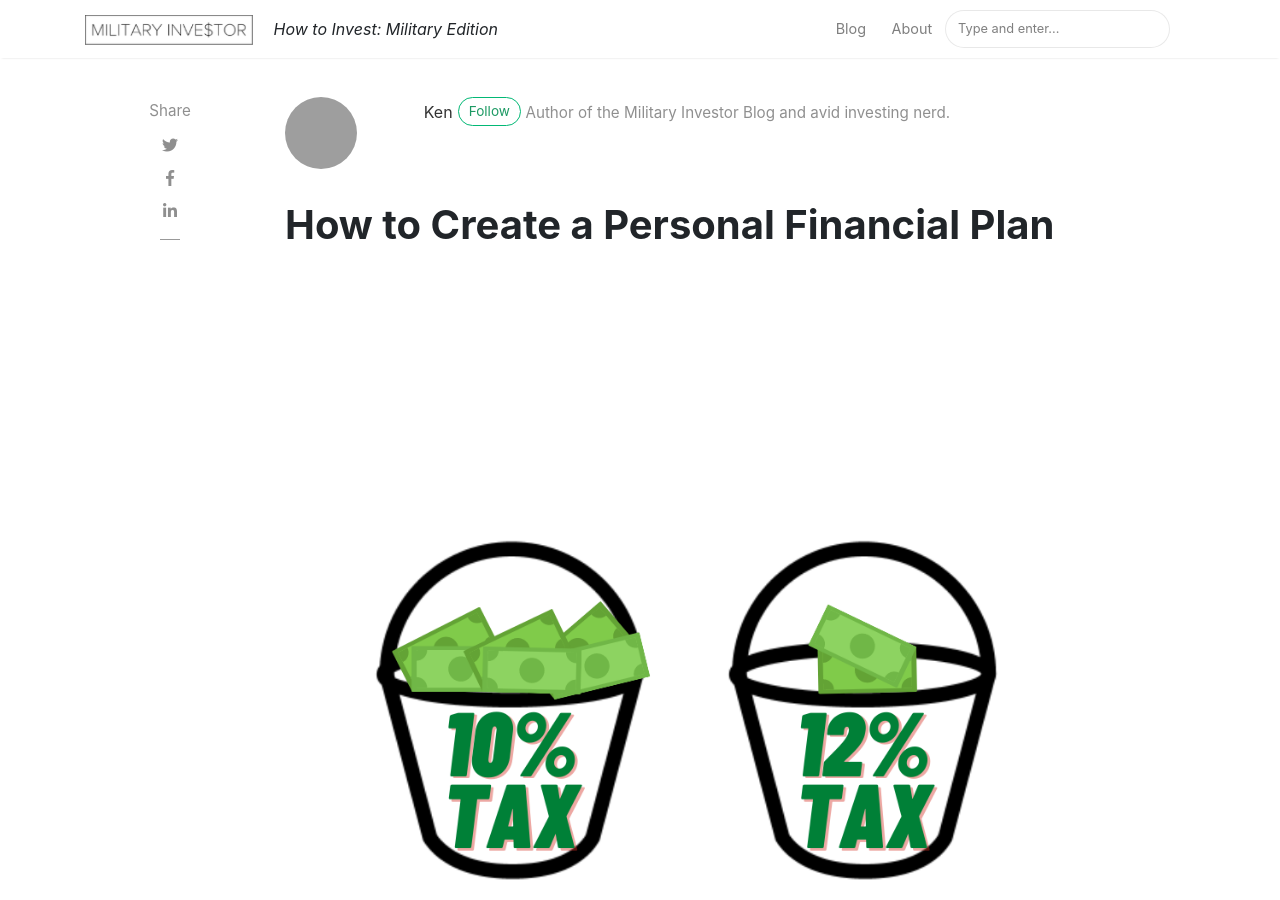
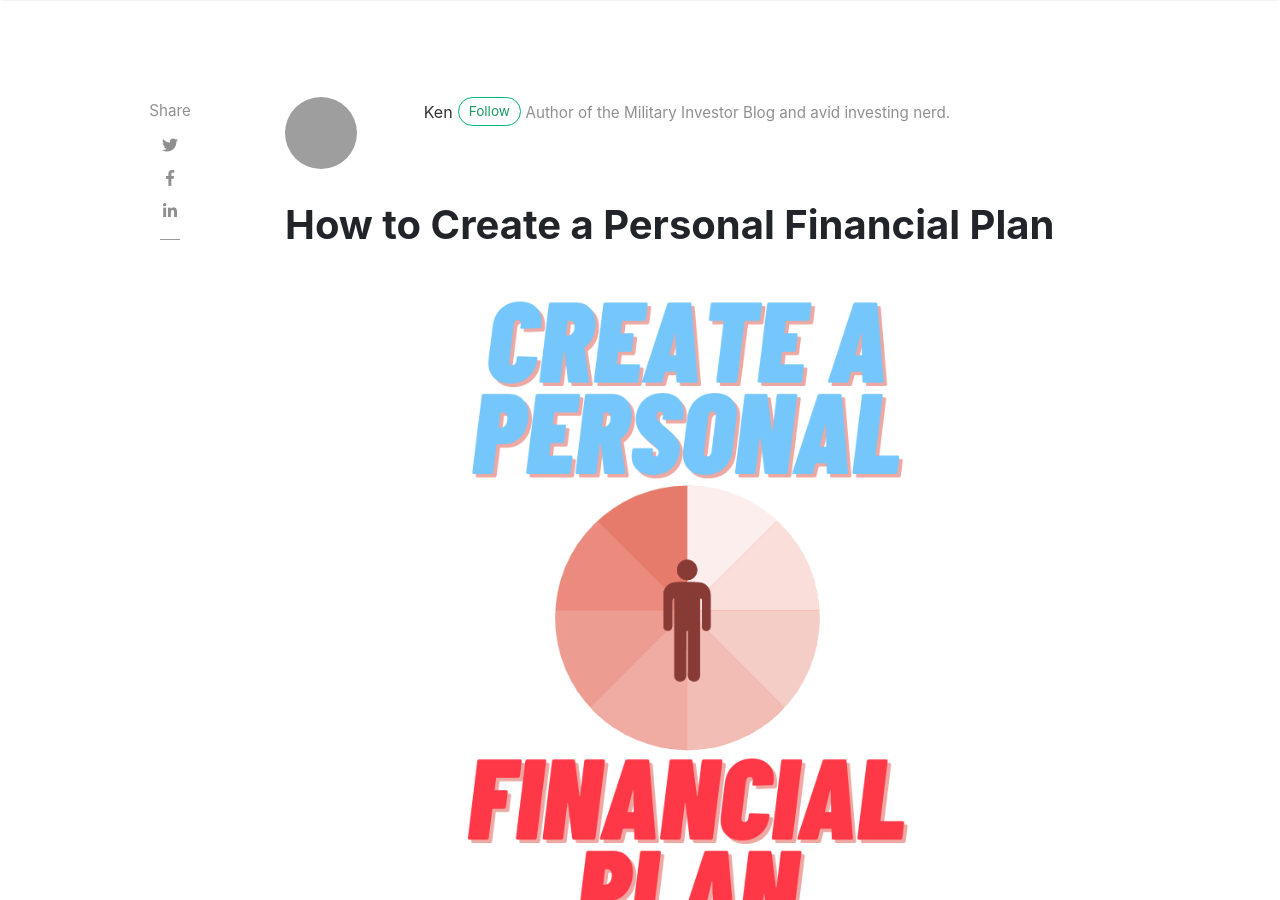
Before and after one commit to militaryinvestor/militaryinvestor.github.io, a Jekyll site: the page built from _posts/2022-05-30-How-to-Create-a-Personal-Financial-Plan.md, in a window 1280 px wide and 900 px high. Built offline with Jekyll 4.4.1, drawn with Linux system fonts in a browser that asks for light colours; nearby versions of some CDN libraries; comment, search, counter and statistics services are not loaded; grey boxes are pictures that could not be loaded.

Commit message:
Update 2022-05-30-How-to-Create-a-Personal-Financial-Plan.md

```diff
--- a/_posts/2022-05-30-How-to-Create-a-Personal-Financial-Plan.md
+++ b/_posts/2022-05-30-How-to-Create-a-Personal-Financial-Plan.md
@@ -3,8 +3,8 @@ layout: post
 title:  "How to Create a Personal Financial Plan"
 author: ken
 categories: [ Financial Planning ]
-image: assets/images/2022-01-23-How-Do-Tax-Brackets-Work.png
-featured: false
+image: assets/images/2022-05-30-How-to-Create-A-Personal-Financial-Plan.png
+featured: true
 hidden: false
 ---
 
```
